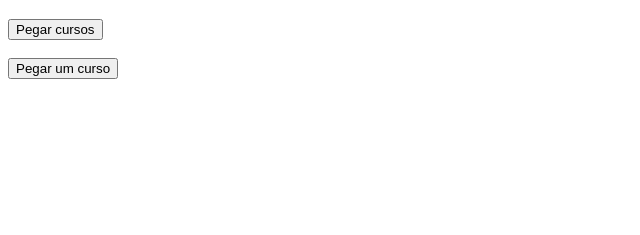
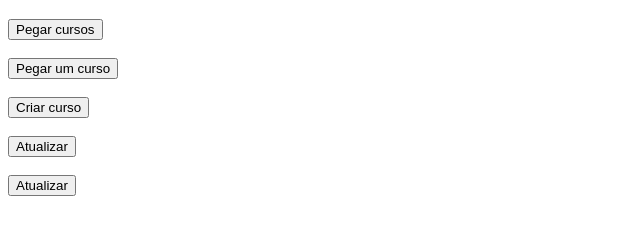
Before and after one commit to lucasrochabz/crud-simples-js, a website: page crud/public/index.html in a window 1280 px wide. Shown: the part 61-296 px from the top of the page, without its empty margins (0-640 px from the left). Drawn offline with Linux system fonts and the light colour scheme.

Commit message:
Crud sem input

```diff
--- a/crud/public/index.html
+++ b/crud/public/index.html
@@ -4,7 +4,7 @@
 <head>
   <meta charset="UTF-8">
   <meta name="viewport" content="width=device-width, initial-scale=1.0">
-  <title>Frontend API</title>
+  <title>CRUD</title>
 </head>
 
 <body>
@@ -12,6 +12,9 @@
 
   <button onclick="getAllCourses()">Pegar cursos</button><br><br>
   <button onclick="getOne(0)">Pegar um curso</button><br><br>
+  <button onclick="createCourse()">Criar curso</button><br><br>
+  <button onclick="uptadeCourse(0)">Atualizar</button><br><br>
+  <button onclick="deleteCourse(0)">Atualizar</button><br><br>
 
   <script src="./script.js"></script>
 </body>
--- a/crud/public/script.js
+++ b/crud/public/script.js
@@ -10,3 +10,42 @@ async function getOne(index) {
   const data = await response.json();
   console.log(data);
 }
+
+async function createCourse() {
+  const name = 'Node.js'
+  const response = await fetch('http://localhost:3000/cursos', {
+    method: 'POST',
+    headers: {
+      'Content-Type': 'application/json'
+    },
+    body: JSON.stringify({ name: name })
+  });
+
+  const data = await response.json();
+  console.log(data);
+}
+
+async function uptadeCourse(index) {
+  const name = 'Atualização';
+  const response = await fetch(`http://localhost:3000/cursos/${index}`, {
+    method: 'PUT',
+    headers: {
+      'Content-Type': 'application/json'
+    },
+    body: JSON.stringify({ name: name })
+  });
+
+  const data = await response.json()
+  console.log(data);
+}
+
+async function deleteCourse(index) {
+  const response = await fetch(`http://localhost:3000/cursos/${index}`, {
+    method: 'DELETE',
+    headers: {
+      'Content-Type': 'application/json'
+    },
+  });
+  const data = await response.json()
+  console.log(data);
+}
```
Also changed, not shown: crud/index.js (+28 -0 lines).
